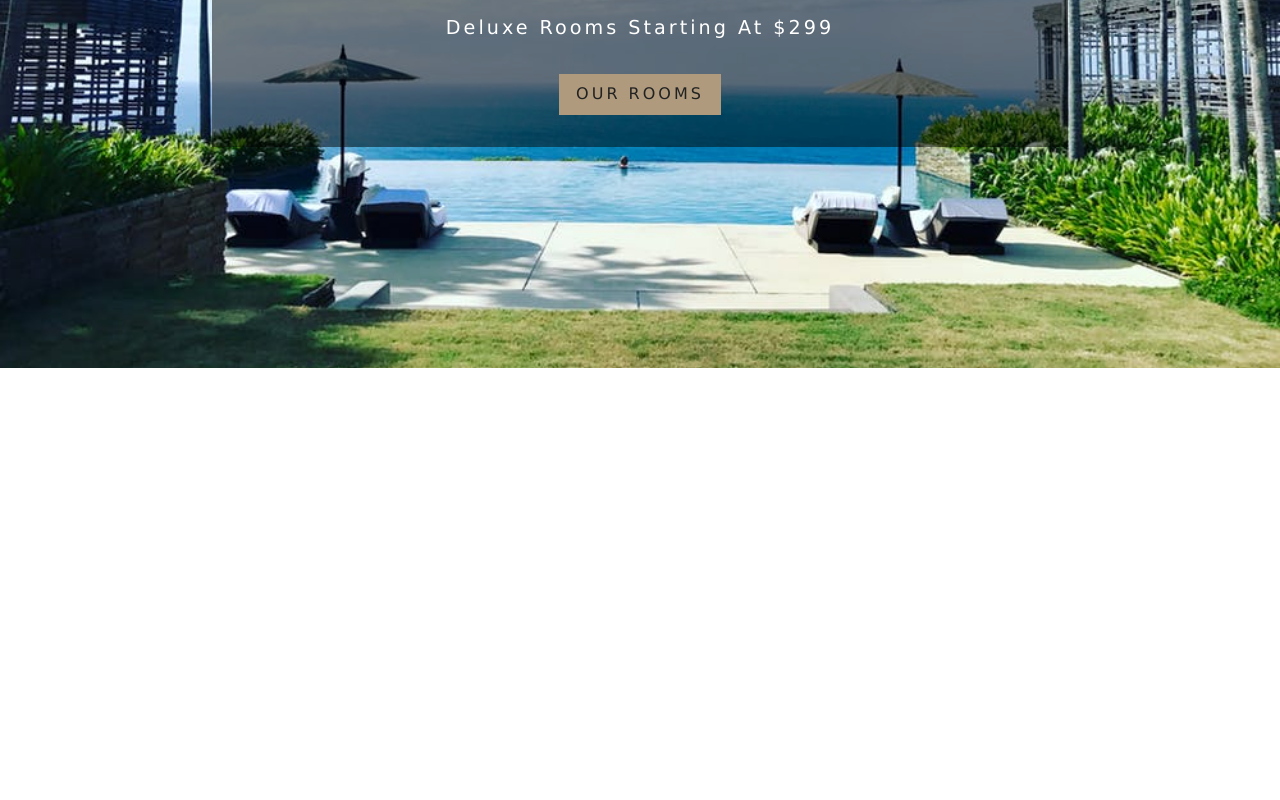
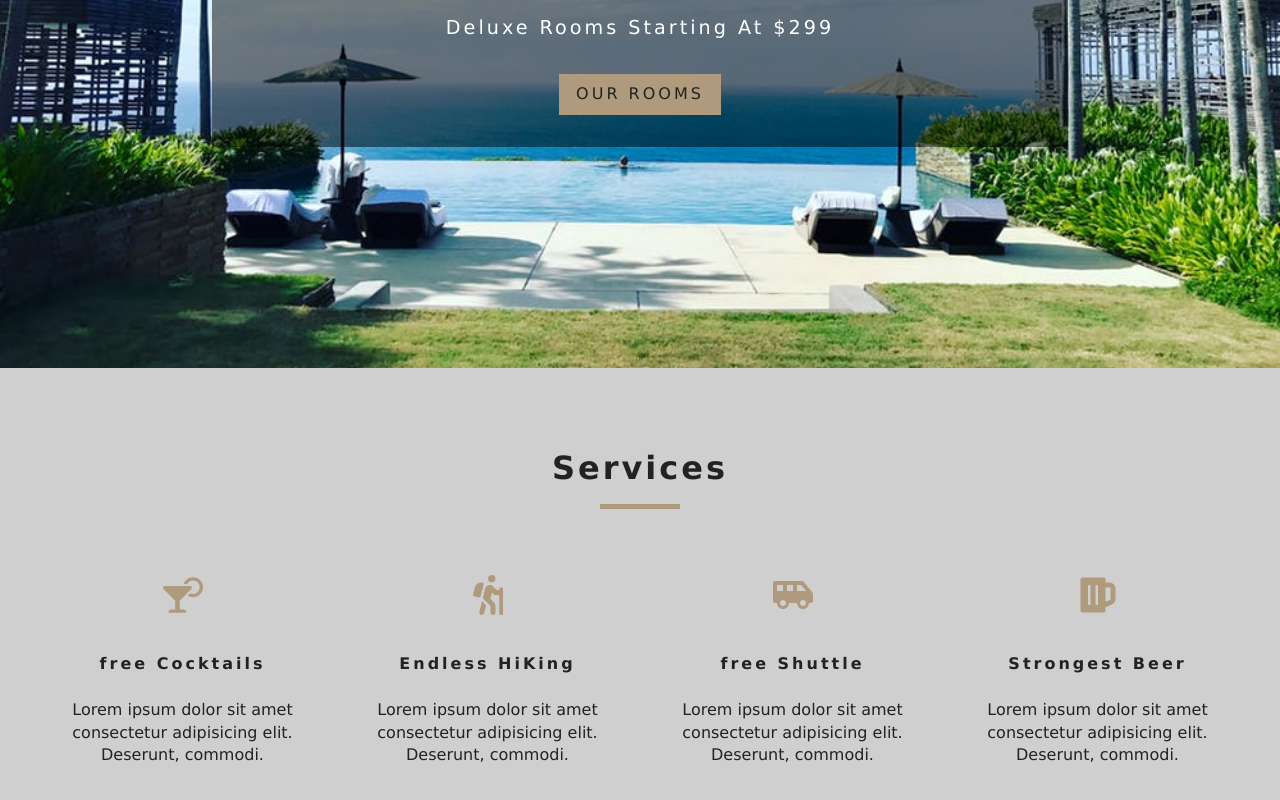
Before and after one commit to sergKenne/react-beach-booking-house-app, a React app: page / in a window 1280 px wide. Shown: the part 432-1232 px from the top of the page. Before the commit the page ends 800 px from the top, so only its background shows below. Built offline with nearby package versions, Linux system fonts and the light colour scheme.

Commit message:
services component

```diff
--- /dev/null
+++ b/src/components/Services.js
@@ -0,0 +1,48 @@
+import React, {useState} from 'react'
+import Title from './Title'
+import { FaCocktail, FaHiking, FaShuttleVan, FaBeer } from 'react-icons/fa';
+
+const dataServices = [
+  {
+    icon: <FaCocktail />,
+    title: 'free Cocktails',
+    info: 'Lorem ipsum dolor sit amet consectetur adipisicing elit. Deserunt, commodi.',
+  },
+  {
+    icon: <FaHiking/>,
+    title: 'Endless HiKing',
+    info: 'Lorem ipsum dolor sit amet consectetur adipisicing elit. Deserunt, commodi.',
+  },
+  {
+    icon: <FaShuttleVan />,
+    title: 'free Shuttle',
+    info: 'Lorem ipsum dolor sit amet consectetur adipisicing elit. Deserunt, commodi.',
+  },
+  {
+    icon: <FaBeer />,
+    title: 'Strongest Beer',
+    info: 'Lorem ipsum dolor sit amet consectetur adipisicing elit. Deserunt, commodi.',
+  },
+];
+
+const Services = () => {
+    const[services,setService] = useState(dataServices)
+    return (
+        <section className="services">
+            <Title title="Services" />
+            <div className="services-center">
+                {services.map((service, index) =>{
+                    return (
+                        <article key={index} className="service">
+                            <span>{service.icon}</span>
+                            <h6>{service.title}</h6>
+                            <p>{service.info}</p>
+                        </article>
+                    );
+                })}
+            </div>
+        </section>
+    )
+}
+
+export default Services
--- /dev/null
+++ b/src/components/Title.js
@@ -0,0 +1,12 @@
+import React from 'react'
+
+const Title = ({title}) => {
+    return (
+        <div className="section-title">
+           <h4>{title}</h4>
+           <div></div>
+        </div>
+    )
+}
+
+export default Title
--- a/src/pages/Home.js
+++ b/src/pages/Home.js
@@ -2,8 +2,11 @@
 import Hero from '../components/Hero'
 import Banner from '../components/Banner'
 import { Link } from 'react-router-dom';
+import Services from '../components/Services';
 const Home = () => {
-  return <Hero hero="defaultHero">
+  return (
+    <>
+        <Hero hero="defaultHero">
             <Banner
                 title="Luxurious Rooms"
                 subtitle="deluxe rooms starting at $299"
@@ -13,6 +16,9 @@
                 </Link>
             </Banner>
         </Hero>
+        <Services/>
+    </>
+   )
 };
 
 export default Home;
--- a/src/pages/Rooms.js
+++ b/src/pages/Rooms.js
@@ -3,8 +3,10 @@
 import Banner from '../components/Banner';
 import { Link } from 'react-router-dom';
 
+
 const Rooms = () => {
     return (
+
         <Hero hero="roomsHero">
             <Banner title="our rooms">
             <Link to="/" className="btn-primary">
@@ -12,6 +14,7 @@
             </Link>
             </Banner>
         </Hero>
+
     );
 }
 
--- a/src/styles/app.css
+++ b/src/styles/app.css
@@ -209,3 +209,64 @@
   }
 }
 /* End of Banner */
+/* Title */
+.section-title {
+  text-align: center;
+  margin-bottom: 4rem;
+}
+.section-title h4 {
+  font-size: 2rem;
+  letter-spacing: var(--mainSpacing);
+  text-transform: capitalize;
+  margin-bottom: 1rem;
+}
+.section-title div {
+  width: 5rem;
+  height: 5px;
+  margin: 0 auto;
+  background: var(--primaryColor);
+}
+/* end of Title */
+
+/* services */
+.services {
+  padding: 5rem 0;
+}
+.services {
+  background: var(--darkGrey);
+  text-align: center;
+}
+.services-center {
+  width: 90vw;
+  margin: 0 auto;
+  display: grid;
+  grid-template-columns: repeat(auto-fit, minmax(255px, 1fr));
+  grid-row-gap: 2rem;
+  grid-column-gap: 50px;
+}
+.service span {
+  display: inline-block;
+  color: var(--primaryColor);
+  font-size: 2.5rem;
+  margin-bottom: 1.5rem;
+}
+.services h6 {
+  letter-spacing: var(--mainSpacing);
+}
+.services p {
+  width: 80%;
+  margin: 0 auto;
+}
+@media screen and (min-width: 992px) {
+  .services-center {
+    width: 95vw;
+    max-width: 1170px;
+  }
+}
+
+@media screen and (min-width: 1200px) {
+  .services p {
+    width: 100%;
+  }
+}
+/*end of services */
```
Lines whose indentation alone changed are shown as unchanged.
